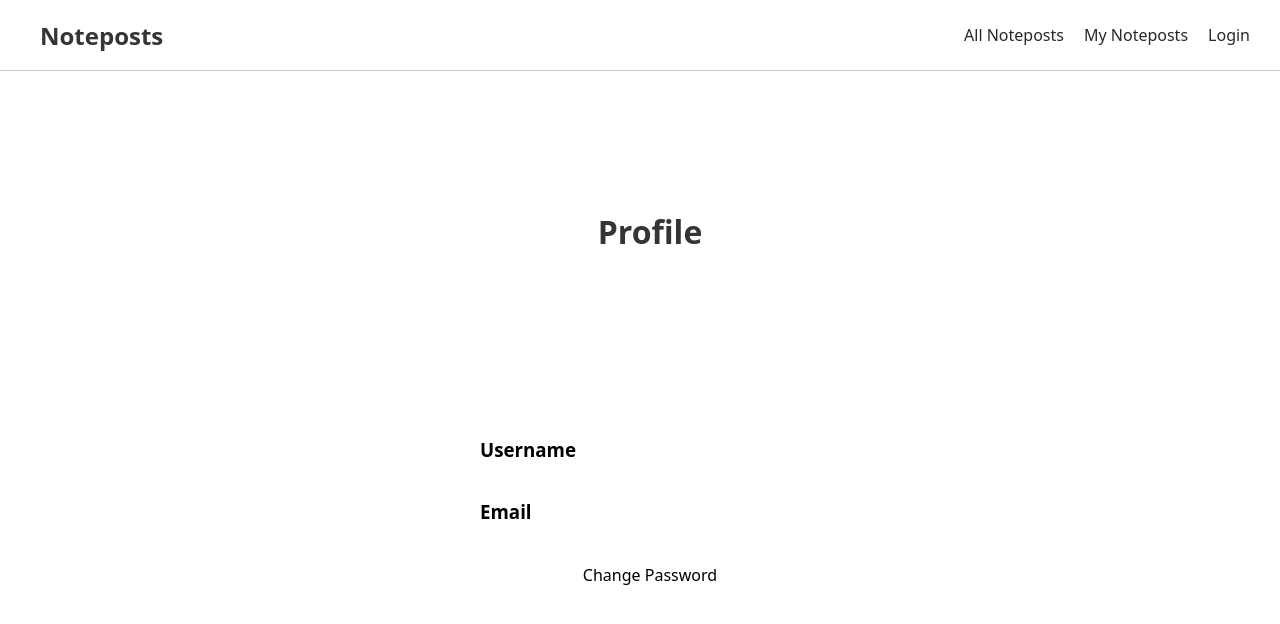
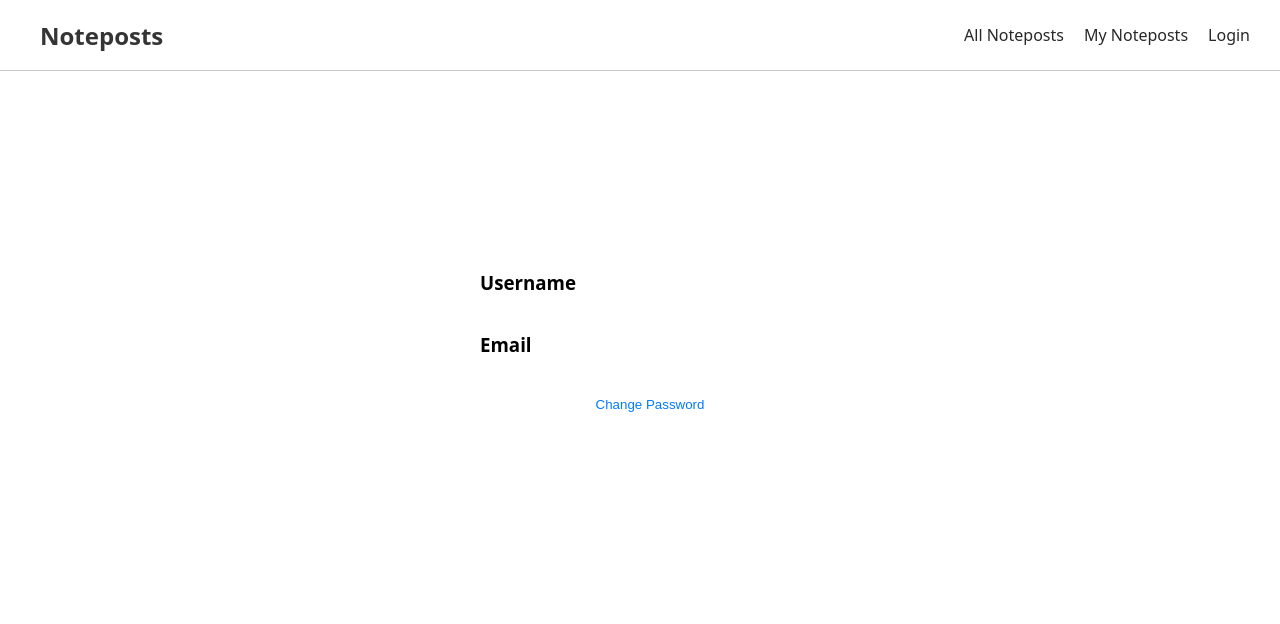
Before and after one commit to anyajegorova/Sayit, a React (Vite) app in the folder notepost/: page /profile in a window 1280 px wide. Shown: the top 624 px of the page. Built offline with nearby package versions, Linux system fonts and the light colour scheme.

Commit message:
change password in profile

```diff
--- a/notepost/src/components/AlertModal.css
+++ b/notepost/src/components/AlertModal.css
@@ -73,10 +73,10 @@
     margin: 10px;
 }
 
-#alert_buttons #yes:hover {
+ #yes:hover {
     background-color: #b3ec8d;
 }
 
-#alert_buttons #no:hover {
+ #no:hover {
     background-color: #ff9999;
 }
--- a/notepost/src/components/Login.css
+++ b/notepost/src/components/Login.css
@@ -32,7 +32,7 @@ h1 {
     color: #353535;
 }
 
-input {
+form input {
     height: 42px;
     width: 100%;
 
@@ -46,7 +46,7 @@ input {
 
 }
 
-input[type='submit'] {
+form input[type='submit'] {
     width: 284px;
     padding: 9px;
 
@@ -55,17 +55,17 @@ input[type='submit'] {
     font-size: 18px;
 }
 
-input[type='submit']:hover {
+form input[type='submit']:hover {
     background-color: rgb(201, 201, 201);
     transition: background-color 0.2s ease-in-out;
     color: #353535;
 }
 
-input::placeholder {
+form input::placeholder {
     color: #414141;
 }
 
-input:focus::placeholder {
+form input:focus::placeholder {
     color: transparent;
 }
 
--- a/notepost/src/components/Profile.css
+++ b/notepost/src/components/Profile.css
@@ -19,7 +19,7 @@
     margin-top: 10px;
     margin-bottom: 10px;
     box-sizing: border-box;
-    padding: 5em;
+    padding: 0em 5em 5em 5em;
     border-radius: 5px;
     height: 480px;
     width: 500px;
@@ -32,7 +32,7 @@
     display: flex;
     flex-direction: column;
     align-items: center;
-    justify-content: center;
+    justify-content: flex-start;
     text-align: start;
 }
 
@@ -42,3 +42,46 @@
     justify-content: space-between;
     width: 100%;
 }
+.change_password_container{
+    display: flex;
+    flex-direction: column;
+    height: 348px;
+    width: 100%;
+}
+
+#change_password_input{
+    margin-bottom: 10px;
+    width: 100%;
+    height: 40px;
+}
+
+#change_password_input::placeholder{
+    font-size: 14px;
+
+}
+#change_password{
+    border: none;
+    background-color: transparent;
+    color: #007bff;
+    cursor: pointer;
+
+    margin: 20px;
+}
+
+.change_password_buttons{
+    display: flex;
+    align-items: center;
+    justify-content: space-between;
+    width: 100%;
+
+}
+
+.change_password_buttons button{
+    width: 100px;
+    height: 40px;
+    border: none;
+    border-radius: 10px;
+    font-size: 16px;
+    cursor: pointer;
+    margin: 10px;
+}
--- a/notepost/src/components/Profile.jsx
+++ b/notepost/src/components/Profile.jsx
@@ -8,10 +8,40 @@ const Profile = ({ userId }) => {
 
     })
 
+    const [newPassword, setNewPassword] = useState('')
+    const [newPasswordConfirmation, setNewPasswordConfirmation] = useState('')
+    const [oldPassword, setOldPassword] = useState('')
+
+    const [changePassword, setChangePassword] = useState(false)
+
     useEffect(() => {
         getUser()
         console.log(userId)
     }, [])
+
+    const changePasswordHandler = async () => {
+        const token = Cookies.get('token');
+
+        if (token) {
+            try {
+                const response = await fetch('http://localhost:8000/change_password', {
+                    'method': 'POST',
+                    'headers': {
+                        'Content-Type': 'application/json',
+                        'Authorization': `Bearer ${token}`,
+                    },
+                    'body': JSON.stringify({ userId, oldPassword, newPassword, newPasswordConfirmation }),
+                    'credentials': 'include'
+                })
+                const data = await response.json();
+                console.log(data)
+            } catch (error) {
+                console.log('Error changing password ', error)
+            }
+        } else {
+            console.log('No token found')
+        }
+    }
 
     const getUser = async () => {
         const token = Cookies.get('token');
@@ -38,7 +68,7 @@ const Profile = ({ userId }) => {
     }
     return (
         <div className='profile_page'>
-            <h1>Profile</h1>
+            <h1>{user.username}</h1>
             <div className='profile_container'>
                 <div className='profile'>
                     <div id='info'>
@@ -49,8 +79,20 @@ const Profile = ({ userId }) => {
                         <h3>Email</h3>
                         <div className='profile_email'>{user.email}</div>
                     </div>
-                    <div>
-                        <h4>Change Password</h4>
+                    <div className='change_password_container'>
+                        <button id='change_password' onClick={() => setChangePassword(!changePassword)}>Change Password</button>
+                        {changePassword ?
+                            (<>
+                                <input type='password' placeholder='Old Password' id='change_password_input' onChange={e => setOldPassword(e.target.value)} />
+                                <input type='password' placeholder='New Password' id='change_password_input' onChange={e => setNewPassword(e.target.value)} />
+                                <input type='password' placeholder='Confirm New Password' id='change_password_input' onChange={e => setNewPasswordConfirmation(e.target.value)} />
+                                <div className='change_password_buttons'>
+                                    <button onClick={changePasswordHandler} id='yes'>Submit</button>
+                                    <button onClick={() => setChangePassword(!changePassword)} id='no'>Cancel</button>
+                                </div>
+                            </>)
+                            : null
+                        }
                     </div>
                 </div>
             </div>
```
Also changed, not shown: 1 other file (tests, documents, lock files or other folders).
